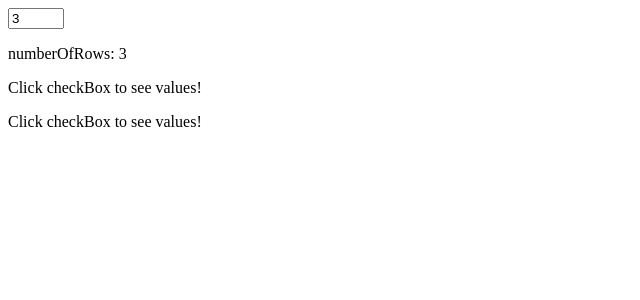
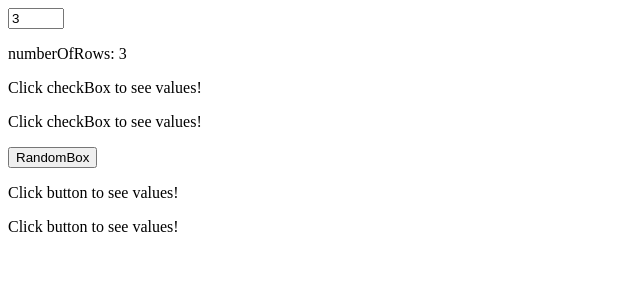
Before and after one commit to Laurenz-M/vue-basics, a Vue app: page / in a window 1280 px wide. Shown: the top 300 px of the page, without its empty margins (0-640 px from the left). Built offline with nearby package versions, Linux system fonts and the light colour scheme.

Commit message:
Added more information on screen for debugging

```diff
--- a/src/hitTheCheckbox.vue
+++ b/src/hitTheCheckbox.vue
@@ -4,6 +4,8 @@ export default {
     return {
       testtext: 'Click checkBox to see values!',
       testchecked: 'Click checkBox to see values!',
+      randomBoxId: 'Click button to see values!',
+      randomBoxValue: 'Click button to see values!',
       numberOfRows: 3,
       checkBoxes: [],
     };
@@ -13,7 +15,24 @@ export default {
       //alert(checkedArgument);
       this.testtext = idArgument;
       this.testchecked = checkedArgument;
+      if (checkedArgument === true) {
+        !checkedArgument;
+      } else {
+        checkedArgument = false;
+      }
+      //alert(checkedArgument);
     },
+    checkRandomBox() {
+      let maxIndex = this.checkBoxes.length;
+      let randomId1 = this.randomInt(maxIndex);
+      let randomId2 = this.randomInt(maxIndex);
+      this.checkBoxes[randomId1][randomId2].isChecked = true;
+      this.randomBoxValue = this.checkBoxes[randomId1][randomId2].isChecked;
+      this.randomBoxId = randomId1 * maxIndex + randomId2;
+    },
+    randomInt(max) {
+      return Math.floor(Math.random() * max);
+    }, // return random integer
   },
   watch: {
     numberOfRows(number) {
@@ -55,6 +74,9 @@ export default {
       </td>
     </tr>
   </table>
+  <button v-on:Click="checkRandomBox">RandomBox</button>
+  <p>{{ randomBoxId }}</p>
+  <p>{{ randomBoxValue }}</p>
 </template>
 
 <style></style>
```
